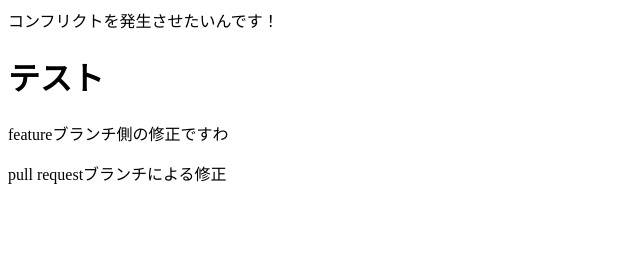
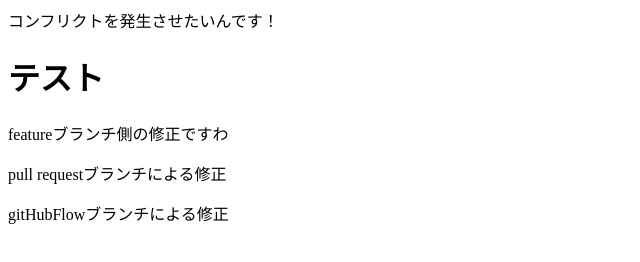
Before and after one commit to Gitomo217/git_tutorial, a plain HTML site: page index.html in a window 1280 px wide. Shown: the whole page, without its empty margins (0-640 px from the left). Drawn offline with Linux system fonts and the light colour scheme.

Commit message:
github flow 追記

```diff
--- a/index.html
+++ b/index.html
@@ -2,3 +2,4 @@
 <h1>テスト</h1>
 <p>featureブランチ側の修正ですわ</p>
 <p>pull requestブランチによる修正</p>
+<p>gitHubFlowブランチによる修正</p>
```
